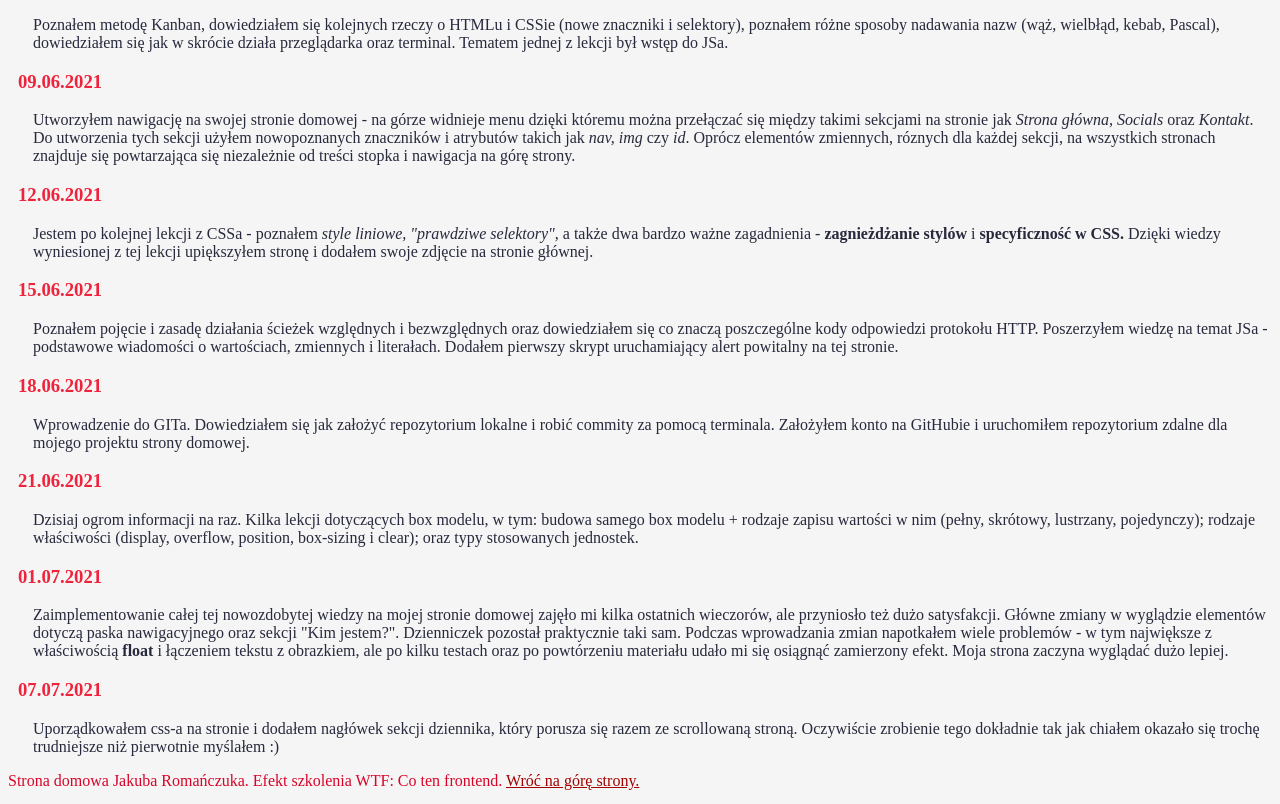
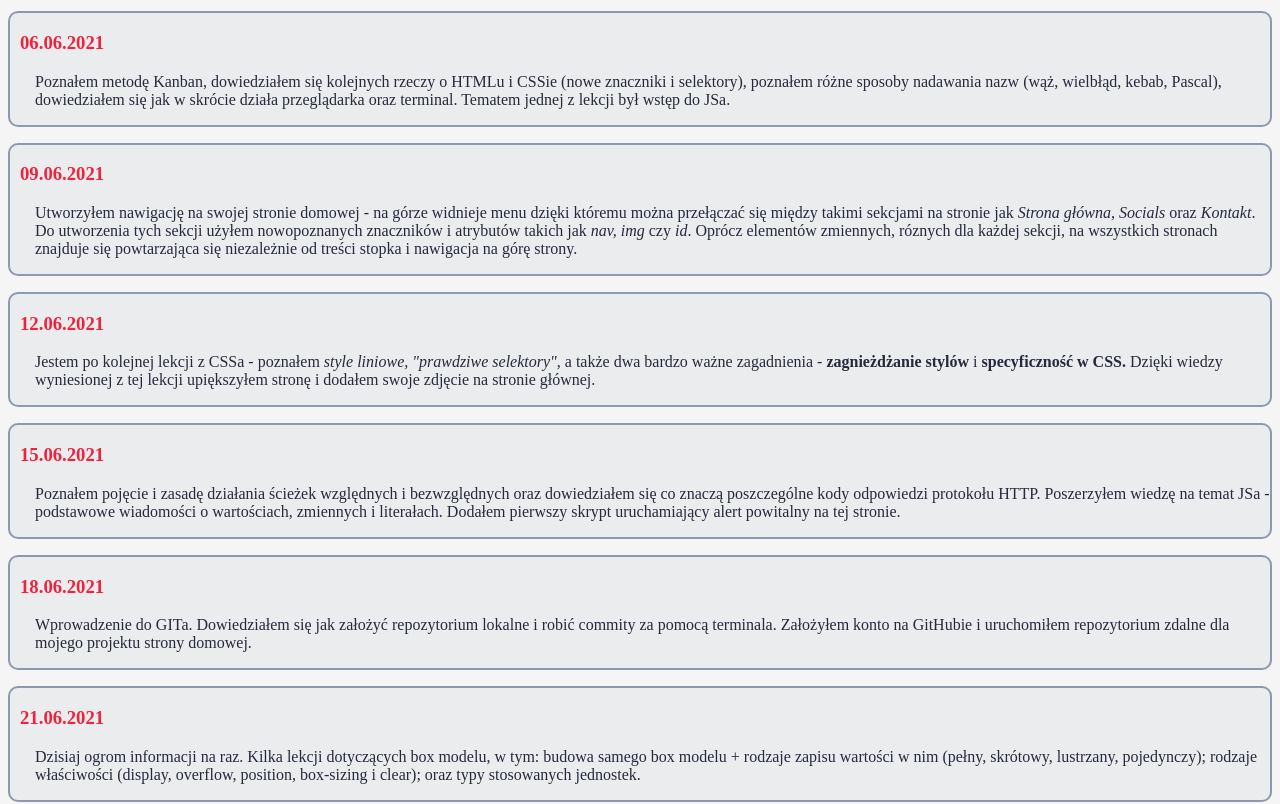
Before and after one commit to jakub-romanczuk/homepage, a plain HTML site: page index.html in a window 1280 px wide. Shown: the part 798-1602 px from the top of the page. Drawn offline with Linux system fonts and the light colour scheme.

Commit message:
changes to the diary section

```diff
--- a/index.html
+++ b/index.html
@@ -56,9 +56,9 @@
         <h2 class="diary__header">
           Dziennik postępów ze szkolenia WTF: Co ten frontend
         </h2>
-        <article>
+        <article class="diary__entry">
           <h3 class="diary__date">03.06.2021</h3>
-          <p class="diary__entry">
+          <p class="diary__text">
             Dzisiaj stworzyłem tę stronę. Mam już trochę notatek na temat HTMLa
             i CSSa, zarówno z kursu WTF jak i z bezpłatnego tygodniowego
             szkolenia z HTML zorganizowanego przez GoIt. Jak na razie rozumiem
@@ -68,9 +68,9 @@
             sposób sporo czasu.
           </p>
         </article>
-        <article>
+        <article class="diary__entry">
           <h3 class="diary__date">06.06.2021</h3>
-          <p class="diary__entry">
+          <p class="diary__text">
             Poznałem metodę Kanban, dowiedziałem się kolejnych rzeczy o HTMLu i
             CSSie (nowe znaczniki i selektory), poznałem różne sposoby nadawania
             nazw (wąż, wielbłąd, kebab, Pascal), dowiedziałem się jak w skrócie
@@ -78,9 +78,9 @@
             do JSa.
           </p>
         </article>
-        <article>
+        <article class="diary__entry">
           <h3 class="diary__date">09.06.2021</h3>
-          <p class="diary__entry">
+          <p class="diary__text">
             Utworzyłem nawigację na swojej stronie domowej - na górze widnieje
             menu dzięki któremu można przełączać się między takimi sekcjami na
             stronie jak <i>Strona główna, Socials</i> oraz <i>Kontakt</i>. Do
@@ -91,9 +91,9 @@
             nawigacja na górę strony.
           </p>
         </article>
-        <article>
+        <article class="diary__entry">
           <h3 class="diary__date">12.06.2021</h3>
-          <p class="diary__entry">
+          <p class="diary__text">
             Jestem po kolejnej lekcji z CSSa - poznałem
             <i>style liniowe, &quot;prawdziwe selektory&quot;</i>, a także dwa
             bardzo ważne zagadnienia - <b>zagnieżdżanie stylów</b> i
@@ -101,9 +101,9 @@
             upiększyłem stronę i dodałem swoje zdjęcie na stronie głównej.
           </p>
         </article>
-        <article>
+        <article class="diary__entry">
           <h3 class="diary__date">15.06.2021</h3>
-          <p class="diary__entry">
+          <p class="diary__text">
             Poznałem pojęcie i zasadę działania ścieżek względnych i
             bezwzględnych oraz dowiedziałem się co znaczą poszczególne kody
             odpowiedzi protokołu HTTP. Poszerzyłem wiedzę na temat JSa -
@@ -111,18 +111,18 @@
             pierwszy skrypt uruchamiający alert powitalny na tej stronie.
           </p>
         </article>
-        <article>
+        <article class="diary__entry">
           <h3 class="diary__date">18.06.2021</h3>
-          <p class="diary__entry">
+          <p class="diary__text">
             Wprowadzenie do GITa. Dowiedziałem się jak założyć repozytorium
             lokalne i robić commity za pomocą terminala. Założyłem konto na
             GitHubie i uruchomiłem repozytorium zdalne dla mojego projektu
             strony domowej.
           </p>
         </article>
-        <article>
+        <article class="diary__entry">
           <h3 class="diary__date">21.06.2021</h3>
-          <p class="diary__entry">
+          <p class="diary__text">
             Dzisiaj ogrom informacji na raz. Kilka lekcji dotyczących box
             modelu, w tym: budowa samego box modelu + rodzaje zapisu wartości w
             nim (pełny, skrótowy, lustrzany, pojedynczy); rodzaje właściwości
@@ -130,9 +130,9 @@
             stosowanych jednostek.
           </p>
         </article>
-        <article>
+        <article class="diary__entry">
           <h3 class="diary__date">01.07.2021</h3>
-          <p class="diary__entry">
+          <p class="diary__text">
             Zaimplementowanie całej tej nowozdobytej wiedzy na mojej stronie
             domowej zajęło mi kilka ostatnich wieczorów, ale przyniosło też dużo
             satysfakcji. Główne zmiany w wyglądzie elementów dotyczą paska
@@ -144,9 +144,9 @@
             zaczyna wyglądać dużo lepiej.
           </p>
         </article>
-        <article>
+        <article class="diary__entry">
           <h3 class="diary__date">07.07.2021</h3>
-          <p class="diary__entry">
+          <p class="diary__text">
             Uporządkowałem css-a na stronie i dodałem nagłówek sekcji dziennika,
             który porusza się razem ze scrollowaną stroną. Oczywiście zrobienie
             tego dokładnie tak jak chiałem okazało się trochę trudniejsze niż
--- a/style.css
+++ b/style.css
@@ -82,7 +82,14 @@ footer {
   width: 100%;
 }
 
-.diary__entry {
+.diary__text {
   margin-left: 25px;
   color: #27293c;
 }
+
+.diary__entry {
+  margin-bottom: 16px;
+  border: 2px solid #8d99ae;
+  border-radius: 10px;
+  background: rgb(141, 153, 174, 0.1);
+}
```
